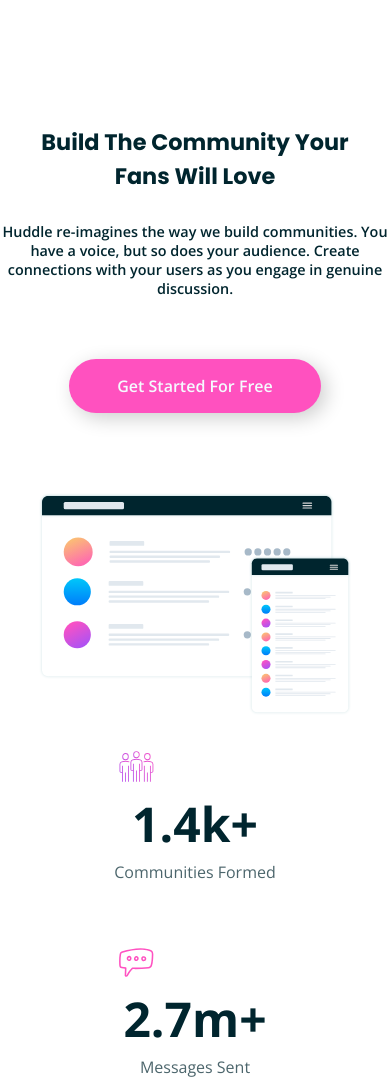
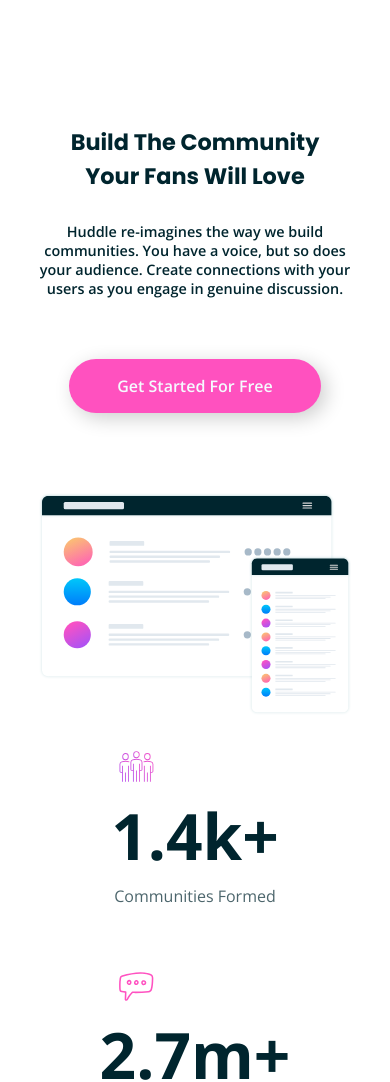
Before and after one commit to pablo-ambrogio/desafio-01-huddle, a plain HTML site: page index.html in a window 390 px wide. Shown: the part 55-1137 px from the top of the page. Drawn offline with nearby package versions, Linux system fonts and the light colour scheme.

Commit message:
cambio de width en texto header

```diff
--- a/estilos-secciones/_media-mobile.scss
+++ b/estilos-secciones/_media-mobile.scss
@@ -15,12 +15,12 @@
         margin-top: 8rem;
 
         &__titulo {
-            @include width-height (90%, auto);
+            @include width-height (70%, auto);
             font-size: 1.4rem;
         }
 
         &__texto {
-            @include width-height(100%, auto);
+            @include width-height(80%, auto);
             font-size: .9rem;
             margin-bottom: 2rem;
         }
@@ -55,7 +55,7 @@
         @include width-height(60%, auto);
 
         &__numero {
-            font-size: 3rem;
+            font-size: 4rem;
         }
 
         &__texto {
@@ -129,8 +129,7 @@
             grid-template-areas:
             'email'
             'contacto';
-            padding: 0;
-            padding-bottom: 2rem;
+            padding: 2rem 0;
             row-gap: 8rem;
 
         }
```
Also changed, not shown: css/style.css, 1 other file.
